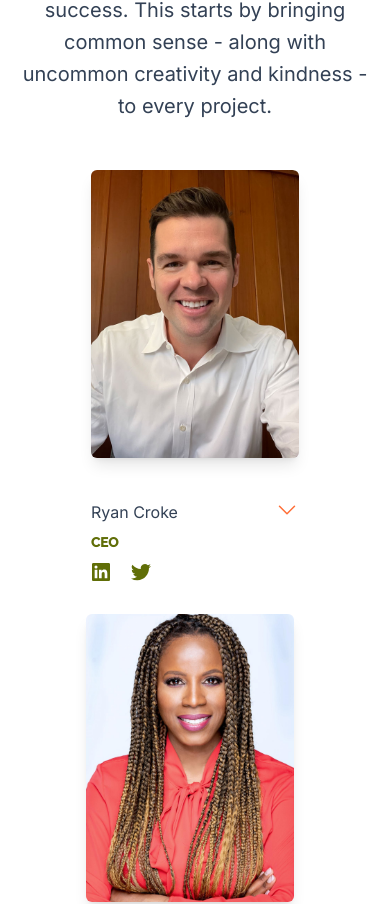
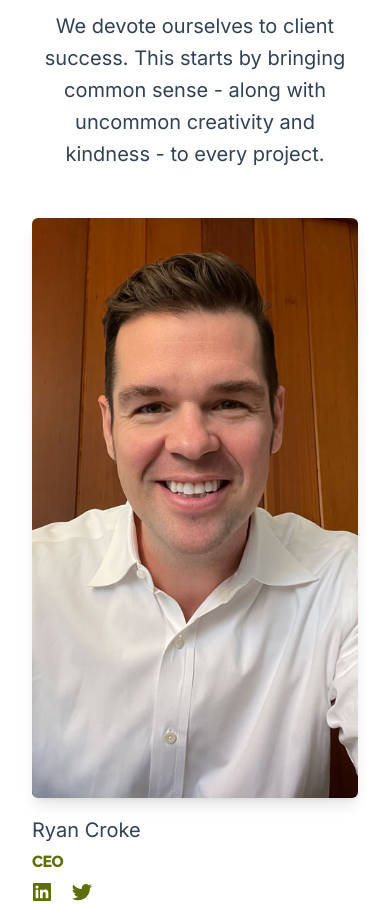
Before and after one commit to pc45/crokebrothers, a Next.js app: page / in a window 390 px wide. Shown: the part 4477-5381 px from the top of the page. Built offline with nearby package versions, Linux system fonts and the light colour scheme.

Commit message:
teams modal and layout

```diff
--- a/package.json
+++ b/package.json
@@ -26,6 +26,7 @@
     "tailwindcss": "^3.1.3"
   },
   "devDependencies": {
+    "@tailwindcss/aspect-ratio": "^0.4.2",
     "eslint": "8.17.0",
     "eslint-config-next": "12.1.6",
     "prettier": "^2.7.1",
--- a/src/components/Button.jsx
+++ b/src/components/Button.jsx
@@ -11,7 +11,7 @@ const baseStyles = {
 const variantStyles = {
   solid: {
     slate:
-      'bg-slate-900 text-white hover:bg-slate-700 hover:text-slate-100 active:bg-slate-800 active:text-slate-300 focus-visible:outline-slate-900',
+      'bg-slate-900 text-white hover:bg-croke-400 hover:text-slate-100 active:bg-slate-800 active:text-slate-300 focus-visible:outline-slate-900',
     blue: 'bg-blue-600 text-white hover:text-slate-100 hover:bg-blue-500 active:bg-blue-800 active:text-blue-100 focus-visible:outline-blue-600',
     white:
       'bg-white text-slate-900 hover:bg-blue-50 active:bg-blue-200 active:text-slate-600 focus-visible:outline-white',
--- a/src/components/Header.jsx
+++ b/src/components/Header.jsx
@@ -108,28 +108,28 @@ export function Header() {
             </li>
             <li className="ml-12 hidden md:block">
               <Link href="#services">
-                <a className="font-display tracking-widest font-bold text-lg rounded-lg py-1 px-2 text-white hover:bg-croke-200 hover:text-slate-900">
+                <a className="font-display tracking-widest font-bold text-lg rounded-md py-1 px-2 text-white hover:bg-croke-200 hover:text-slate-900">
                   Services
                 </a>
               </Link>
             </li>
             <li className="ml-6 hidden md:block">
               <Link href="#about">
-                <a className="font-display tracking-widest font-bold text-lg rounded-lg py-1 px-2 text-white hover:bg-croke-200 hover:text-slate-900">
+                <a className="font-display tracking-widest font-bold text-lg rounded-md py-1 px-2 text-white hover:bg-croke-200 hover:text-slate-900">
                   About
                 </a>
               </Link>
             </li>
             <li className="ml-6 hidden md:block ">
               <Link href="#contact">
-                <a className="font-display tracking-widest font-bold text-lg rounded-lg py-1 px-2 text-white hover:bg-croke-200 hover:text-slate-900">
+                <a className="font-display tracking-widest font-bold text-lg rounded-md py-1 px-2 text-white hover:bg-croke-200 hover:text-slate-900">
                   Contact Us
                 </a>
               </Link>
             </li>
             <li className="ml-6 hidden md:block ">
               <Link href="#team">
-                <a className="font-display tracking-widest font-bold text-lg rounded-lg py-1 px-2 text-white hover:bg-croke-200 hover:text-slate-900">
+                <a className="font-display tracking-widest font-bold text-lg rounded-md py-1 px-2 text-white hover:bg-croke-200 hover:text-slate-900">
                   Our Team
                 </a>
               </Link>
--- a/src/components/Team.jsx
+++ b/src/components/Team.jsx
@@ -1,10 +1,11 @@
+import React, { useState, Fragment } from "react";
 import ryan from '@/images/rc.jpg'
 import simon from '@/images/simon.jpg'
 import kris from '@/images/kris.jpeg'
 import juancarlos from '@/images/juancarlos.jpeg'
 import {Container} from "@/components/Container";
-import { Disclosure } from '@headlessui/react'
-import { ChevronDownIcon } from '@heroicons/react/24/outline'
+import {Dialog, Transition} from "@headlessui/react";
+import {UserIcon} from "@heroicons/react/24/outline";
 
 
 const people = [
@@ -52,63 +53,46 @@ const people = [
   },
 ]
 
-function classNames(...classes) {
-  return classes.filter(Boolean).join(' ')
+export default function Team() {
+  const [open, setOpen] = useState(false)
+  const [bio, setBio] = useState('')
+  const [name, setName] = useState('')
+  function configModal(thebio, thename){
+    setBio(thebio)
+    setName(thename)
+    setOpen(true)
   }
 
-export default function Team() {
   return (
       <section
           id="team"
           className="relative overflow-hidden py-20"
       >
-
-        <Container className="relative">
+        <Container>
           <div className="bg-white">
-            <div className="mx-auto">
+          <div className="mx-auto max-w-7xl py-12 px-4 sm:px-6 lg:px-8 lg:py-24">
             <div className="space-y-12">
-                <div className="mx-auto space-y-5 sm:space-y-4 md:max-w-xl lg:max-w-3xl xl:max-w-none text-center">
+              <div className="space-y-5 sm:space-y-4 text-center">
                 <h2 className="font-display text-3xl tracking-tight text-croke sm:text-4xl">Our Team</h2>
-                  <p className="text-xl text-slate-700 mx-auto">
+                <p className="text-xl max-w-xl text-slate-700 mx-auto">
                   We devote ourselves to client success. This starts by bringing common sense - along with uncommon creativity and kindness - to every project.
                 </p>
               </div>
               <ul
                   role="list"
-                    className="flex flex-col items-center space-y-8 md:grid md:justify-around md:grid-cols-5 md:gap-x-8"
+                  className="space-y-12 sm:grid sm:grid-cols-2 sm:gap-x-6 sm:gap-y-12 sm:space-y-0 lg:grid-cols-5 lg:gap-x-8"
               >
                 {people.map((person) => (
-                      <li key={person.name}>
+                    <li key={person.name} onClick={() => configModal(person.bio, person.name)}>
                       <div className="space-y-4">
-                          <div className="aspect-w-2 aspect-h-3">
-                            <img className="rounded-md w-52 h-72 top-1 object-cover shadow-lg" src={person.imageUrl.src} alt={person.name} />
+                        <div className="aspect-w-9 aspect-h-16">
+                          <img className="rounded-md object-cover object-center shadow-lg" src={person.imageUrl.src} alt="" />
                         </div>
 
                         <div className="space-y-2">
                           <div className="space-y-1">
-                              <Disclosure as="div" key={person.name} className="pt-6">
-                                {({ open }) => (
-                                    <>
-                                      <dt className="text-lg">
-                                        <Disclosure.Button className="flex w-full items-start justify-between text-left text-croke-300">
-                                          <div className="space-y-1">
-                                            <h3 className="text-slate-700 text-base">{person.name}</h3>
-                                            <p className="font-display text-sm tracking-tight text-croke">{person.role}</p>
-                                          </div>
-                                          <span className="ml-6 flex h-7">
-                                            <ChevronDownIcon
-                                                className={classNames(open ? '-rotate-180' : 'rotate-0', 'h-6 w-6 transform')}
-                                                aria-hidden="true"
-                                            />
-                                          </span>
-                                        </Disclosure.Button>
-                                      </dt>
-                                      <Disclosure.Panel as="div" className="mt-2 pr-2">
-                                        <p className="text-base text-left text-slate-700">{person.bio}</p>
-                                      </Disclosure.Panel>
-                                    </>
-                                )}
-                              </Disclosure>
+                            <h3 className="text-slate-700 text-xl text-base">{person.name}</h3>
+                            <p className="font-display text-md tracking-tight text-croke">{person.role}</p>
                           </div>
                           <ul role="list" className="flex space-x-5">
                             <li>
@@ -131,7 +115,6 @@ export default function Team() {
                                 </svg>
                               </a>
                             </li>
-
                           </ul>
                         </div>
                       </div>
@@ -142,8 +125,64 @@ export default function Team() {
           </div>
         </div>
         </Container>
+        { /* <Modal { ...{ bio, open} } /> */ }
+        <Transition.Root show={open} as={Fragment}>
+          <Dialog as="div" className="relative z-10" onClose={setOpen}>
+            <Transition.Child
+                as={Fragment}
+                enter="ease-out duration-300"
+                enterFrom="opacity-0"
+                enterTo="opacity-100"
+                leave="ease-in duration-200"
+                leaveFrom="opacity-100"
+                leaveTo="opacity-0"
+            >
+              <div className="fixed inset-0 bg-gray-500 bg-opacity-75 transition-opacity" />
+            </Transition.Child>
+
+            <div className="fixed inset-0 z-10 overflow-y-auto">
+              <div className="flex min-h-full items-end justify-center p-4 text-center sm:items-center sm:p-0">
+                <Transition.Child
+                    as={Fragment}
+                    enter="ease-out duration-300"
+                    enterFrom="opacity-0 translate-y-4 sm:translate-y-0 sm:scale-95"
+                    enterTo="opacity-100 translate-y-0 sm:scale-100"
+                    leave="ease-in duration-200"
+                    leaveFrom="opacity-100 translate-y-0 sm:scale-100"
+                    leaveTo="opacity-0 translate-y-4 sm:translate-y-0 sm:scale-95"
+                >
+                  <Dialog.Panel className="relative transform overflow-hidden rounded-md bg-white px-4 pt-5 pb-4 text-left shadow-xl transition-all sm:my-8 sm:w-full sm:max-w-sm sm:p-6">
+                    <div>
+                      <div className="mx-auto flex h-12 w-12 items-center justify-center rounded-full bg-croke-300">
+                        <UserIcon className="h-6 w-6 text-white" aria-hidden="true" />
+                      </div>
+                      <div className="mt-3 text-center sm:mt-5">
+                        <Dialog.Title as="h3" className="text-lg font-medium leading-6 text-gray-900">
+                          {name}
+                        </Dialog.Title>
+                        <div className="mt-2">
+                          <p className="text-sm text-gray-500">
+                            {bio}
+                          </p>
+                        </div>
+                      </div>
+                    </div>
+                    <div className="mt-5 sm:mt-6">
+                      <button
+                          type="button"
+                          className="inline-flex w-full justify-center rounded-md border border-transparent bg-croke-300 px-4 py-2 text-base font-medium text-white shadow-sm hover:bg-croke-600 focus:outline-none focus:ring-2 focus:ring-croke focus:ring-offset-2 sm:text-sm"
+                          onClick={() => setOpen(false)}
+                      >
+                        Close
+                      </button>
+                    </div>
+                  </Dialog.Panel>
+                </Transition.Child>
+              </div>
+            </div>
+          </Dialog>
+        </Transition.Root>
       </section>
-
 
   )
 }
--- a/src/pages/index.jsx
+++ b/src/pages/index.jsx
@@ -27,6 +27,7 @@ export default function Home() {
         <Team />
       </main>
       <Footer />
+
     </>
   )
 }
--- a/tailwind.config.js
+++ b/tailwind.config.js
@@ -47,5 +47,12 @@ module.exports = {
       },
     },
   },
-  plugins: [require('@tailwindcss/forms')],
+  corePlugins: {
+    aspectRatio: false,
+  },
+  plugins: [
+      require('@tailwindcss/forms'),
+      require('@tailwindcss/aspect-ratio'),
+  ],
+
 }
```
Also changed, not shown: 1 other file (tests, documents, lock files or other folders). Lines whose indentation alone changed are shown as unchanged.
